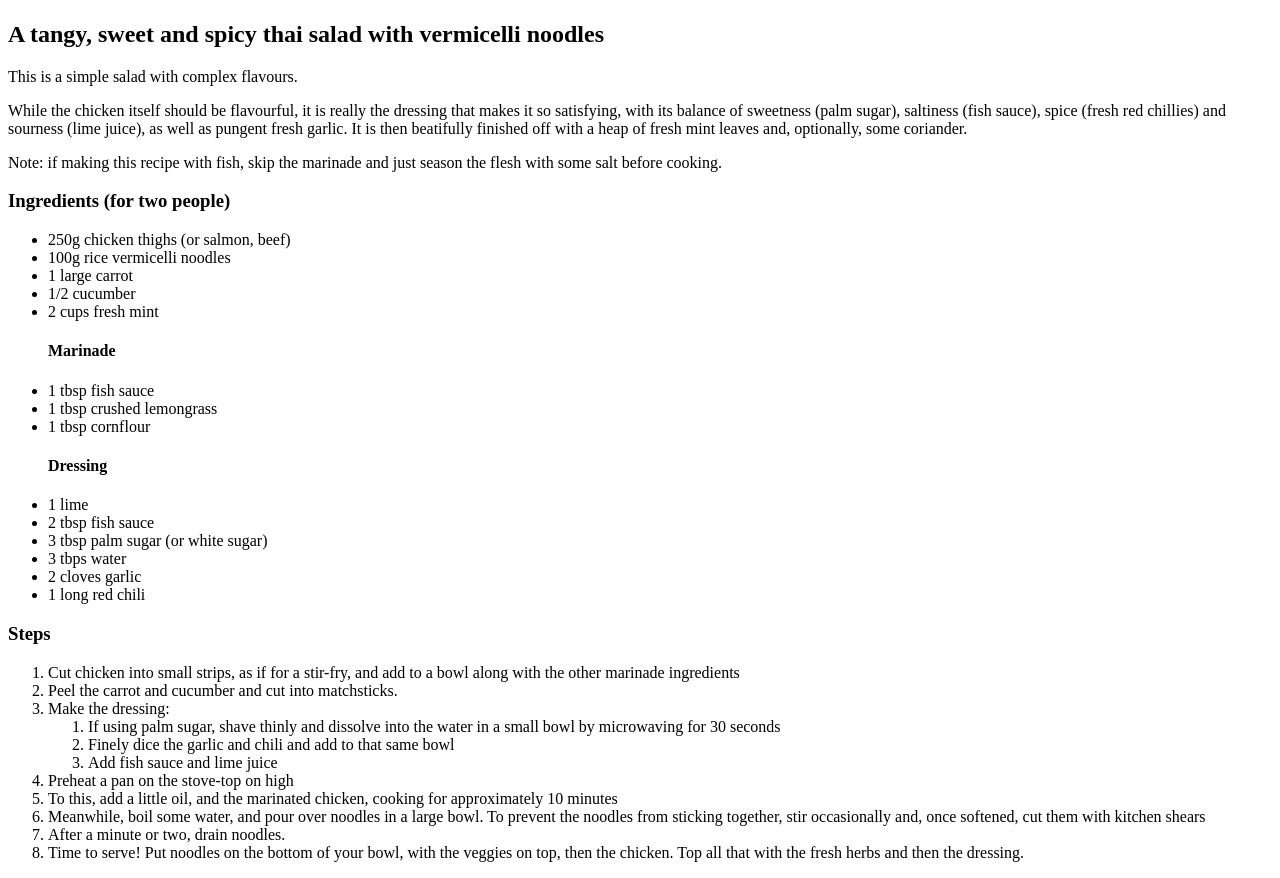
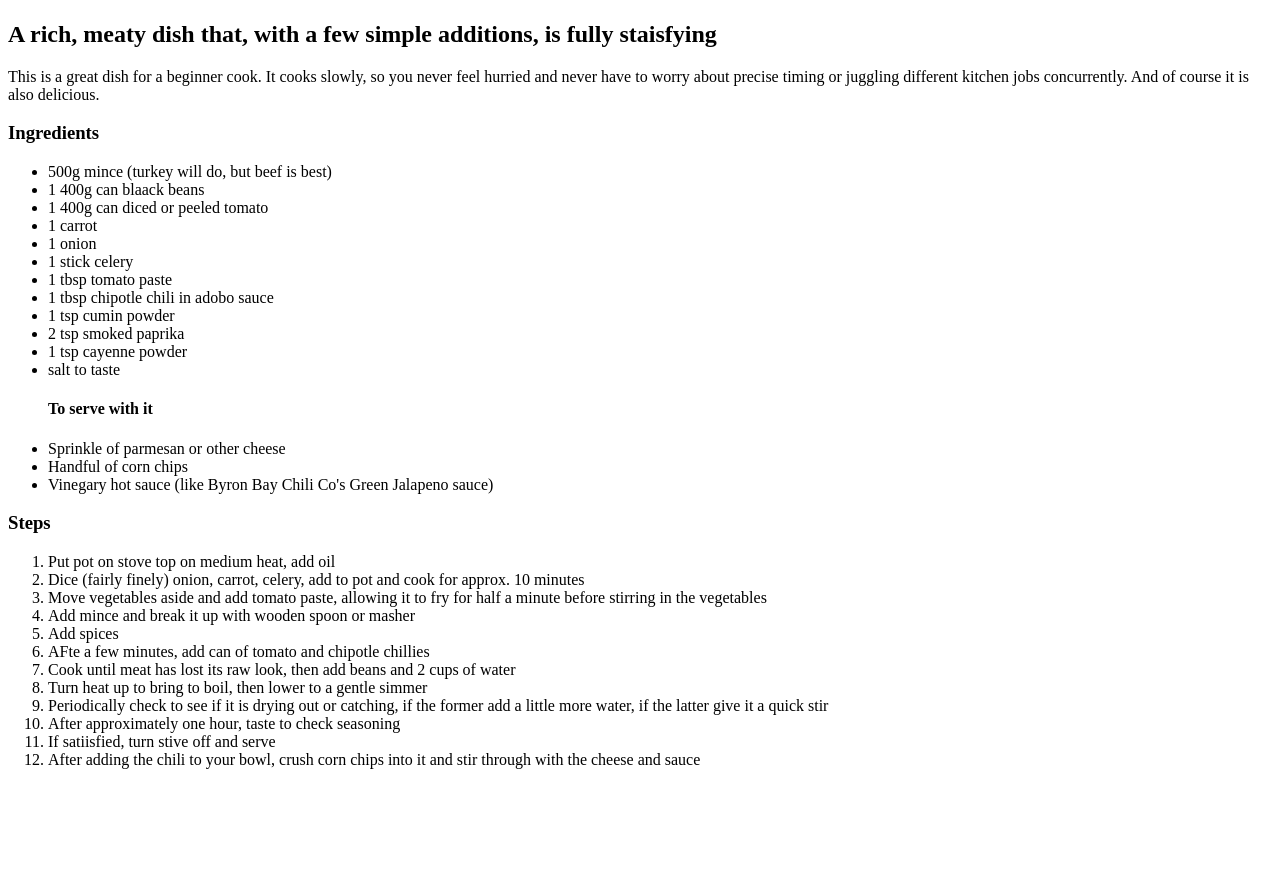
Before and after one commit to Cragius/odin-recipes, a plain HTML site: page recipes/chili.html in a window 1280 px wide. Shown: the part 308-1186 px from the top of the page. After the commit the page ends 1093 px from the top, so only its background shows below. Drawn offline with Linux system fonts and the light colour scheme.

Commit message:
Edit curry.html and chili.html

```diff
--- a/recipes/chili.html
+++ b/recipes/chili.html
@@ -7,47 +7,43 @@
     <title>Chili con Carne } Odin Recipes</title>
 </head>
 <body>
-    <h1>Thai Chicken Salad</h1>
+    <h1>Chili con Carne</h1>
     <img src="../images/thai-chicken-salad.jpeg" alt="Photo of thai chicken salad">
-    <h2>A tangy, sweet and spicy thai salad with vermicelli noodles</h2>
-    <p>This is a simple salad with complex flavours.</p>
-    </p>While the chicken itself should be flavourful, it is really the dressing that makes it so satisfying, with its balance of sweetness (palm sugar), saltiness (fish sauce), spice (fresh red chillies) and sourness (lime juice), as well as pungent fresh garlic. It is then beatifully finished off with a heap of fresh mint leaves and, optionally, some coriander.</p>
-    <p>Note: if making this recipe with fish, skip the marinade and just season the flesh with some salt before cooking.</p>
-    <h3>Ingredients (for two people)</h3>
+    <h2>A rich, meaty dish that, with a few simple additions, is fully staisfying</h2>
+    <p>This is a great dish for a beginner cook. It cooks slowly, so you never feel hurried and never have to worry about precise timing or juggling different kitchen jobs concurrently. And of course it is also delicious.</p>
+    <h3>Ingredients</h3>
     <ul>
-        <li>250g chicken thighs (or salmon, beef)</li>
-        <li>100g rice vermicelli noodles</li>
-        <li>1 large carrot</li>
-        <li>1/2 cucumber</li>
-        <li>2 cups fresh mint</li>
-    <h4>Marinade</h4>
-        <li>1 tbsp fish sauce</li>
-        <li>1 tbsp crushed lemongrass</li>
-        <li>1 tbsp cornflour</li>
-    <h4>Dressing</h4>
-        <li>1 lime</li>
-        <li>2 tbsp fish sauce</li>
-        <li>3 tbsp palm sugar (or white sugar)</li>
-        <li>3 tbps water</li>
-        <li>2 cloves garlic</li>
-        <li>1 long red chili</li>
+        <li>500g mince (turkey will do, but beef is best)</li>
+        <li>1 400g can blaack beans</li>
+        <li>1 400g can diced or peeled tomato</li>
+        <li>1 carrot</li>
+        <li>1 onion</li>
+        <li>1 stick celery</li>
+        <li>1 tbsp tomato paste</li>
+        <li>1 tbsp chipotle chili in adobo sauce</li>
+        <li>1 tsp cumin powder</li>
+        <li>2 tsp smoked paprika</li>
+        <li>1 tsp cayenne powder</li>
+        <li>salt to taste</li>
+    <h4>To serve with it</h4>
+        <li>Sprinkle of parmesan or other cheese</li>
+        <li>Handful of corn chips</li>
+        <li>Vinegary hot sauce (like Byron Bay Chili Co's Green Jalapeno sauce)</li>
     </ul>
     <h3>Steps</h3>
     <ol>
-        <li>Cut chicken into small strips, as if for a stir-fry, and add to a bowl along with the other marinade ingredients</li>
-        <li>Peel the carrot and cucumber and cut into matchsticks.</li>
-        <li>Make the dressing:
-        <ol>
-            <li>If using palm sugar, shave thinly and dissolve into the water in a small bowl by microwaving for 30 seconds</li>
-            <li>Finely dice the garlic and chili and add to that same bowl</li>
-            <li>Add fish sauce and lime juice</li>
-        </ol>
-        </li>
-        <li>Preheat a pan on the stove-top on high</li>
-        <li>To this, add a little oil, and the marinated chicken, cooking for approximately 10 minutes</li>
-        <li>Meanwhile, boil some water, and pour over noodles in a large bowl. To prevent the noodles from sticking together, stir occasionally and, once softened, cut them with kitchen shears</li>
-        <li>After a minute or two, drain noodles.</li>
-        <li>Time to serve! Put noodles on the bottom of your bowl, with the veggies on top, then the chicken. Top all that with the fresh herbs and then the dressing.</li>
+        <li>Put pot on stove top on medium heat, add oil</li>
+        <li>Dice (fairly finely) onion, carrot, celery, add to pot and cook for approx. 10 minutes</li>
+        <li>Move vegetables aside and add tomato paste, allowing it to fry for half a minute before stirring in the vegetables</li>
+        <li>Add mince and break it up with wooden spoon or masher</li>
+        <li>Add spices</li>
+        <li>AFte a few minutes, add can of tomato and chipotle chillies</li>
+        <li>Cook until meat has lost its raw look, then add beans and 2 cups of water</li>
+        <li>Turn heat up to bring to boil, then lower to a gentle simmer</li>
+        <li>Periodically check to see if it is drying out or catching, if the former add a little more water, if the latter give it a quick stir</li>
+        <li>After approximately one hour, taste to check seasoning</li>
+        <li>If satiisfied, turn stive off and serve</li>
+        <li>After adding the chili to your bowl, crush corn chips into it and stir through with the cheese and sauce</li>
         </ol>
 </body>
 </html>
```
Also changed, not shown: recipes/curry.html (+53 -0 lines).
